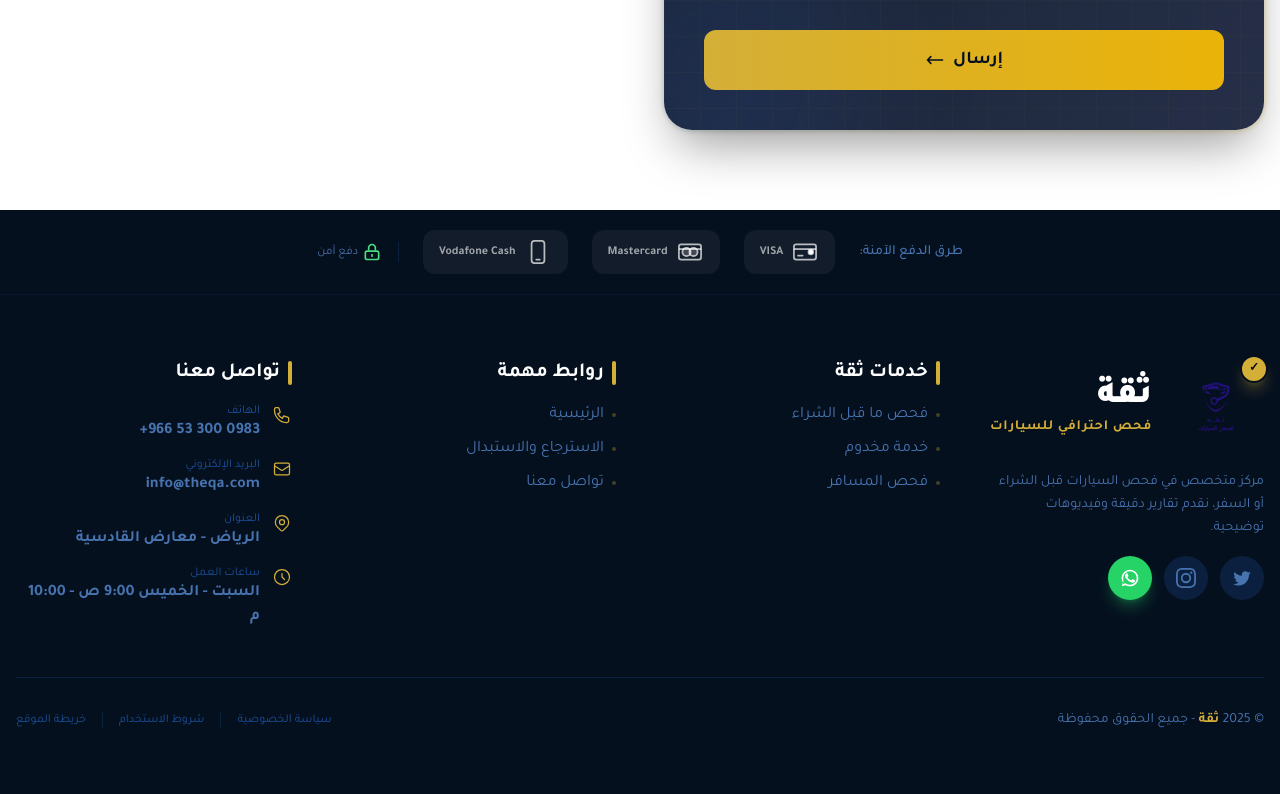
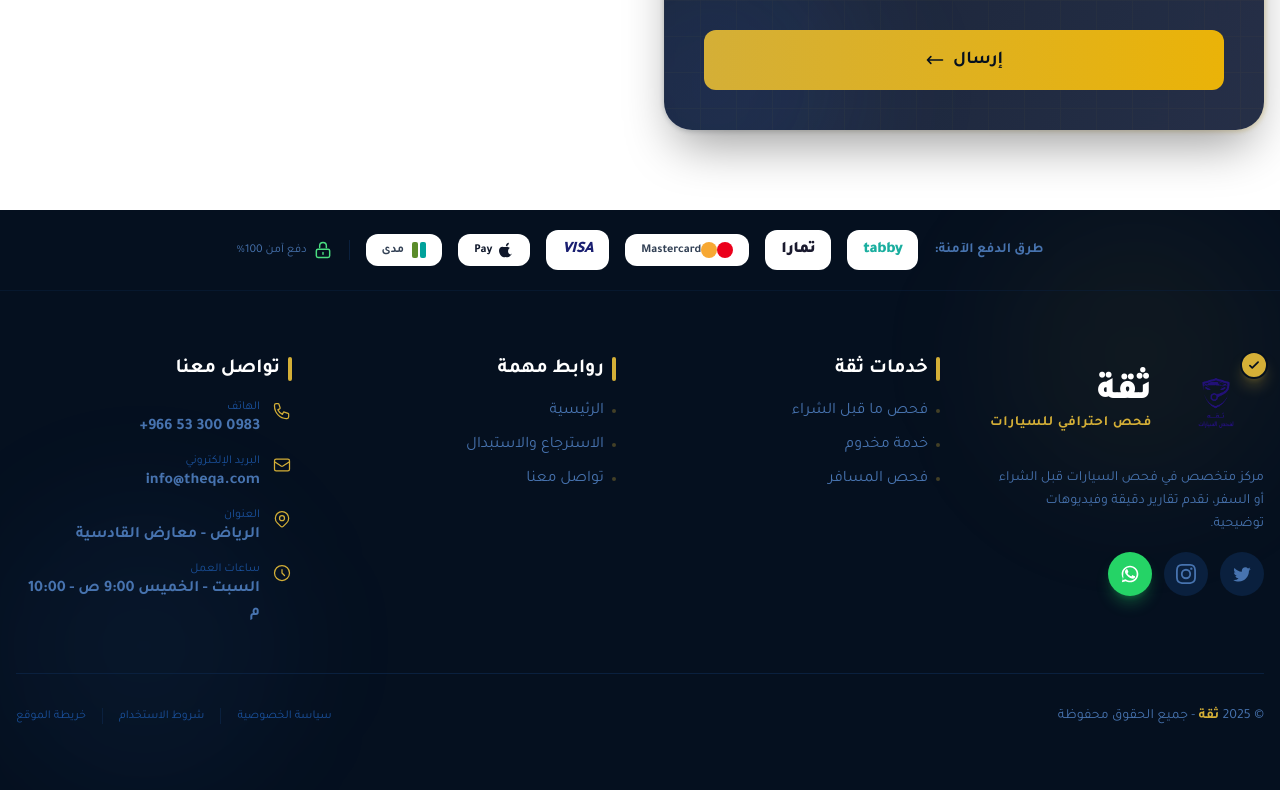
Before and after one commit to osamaday27/theqa, a Nuxt app: page /contact in a window 1280 px wide. Shown: the part 1503-2297 px from the top of the page. Built offline with nearby package versions, Linux system fonts and the light colour scheme.

Commit message:
Appfooter v2

```diff
--- a/components/AppFooter.vue
+++ b/components/AppFooter.vue
@@ -1,71 +1,87 @@
 <template>
-  <footer class="bg-primary-900 text-white">
+  <footer class="bg-primary-900 text-white relative overflow-hidden">
+    <!-- زخارف خلفية خفيفة لتطابق هوية باقي الصفحة -->
+    <div class="absolute top-0 right-0 w-72 h-72 bg-theqa-gold/5 rounded-full blur-3xl pointer-events-none"></div>
+    <div class="absolute bottom-0 left-0 w-72 h-72 bg-blue-500/5 rounded-full blur-3xl pointer-events-none"></div>
 
     <!-- ===== PAYMENT METHODS ===== -->
-    <div class="border-b border-primary-800/50">
+    <div class="relative border-b border-primary-800/50">
       <div class="container mx-auto px-4 py-5">
-        <div class="flex flex-wrap items-center justify-center gap-4 md:gap-6">
-          <span class="text-primary-400 text-xs md:text-sm font-medium">طرق الدفع الآمنة:</span>
+        <div class="flex flex-wrap items-center justify-center gap-3 md:gap-4">
+          <span class="text-primary-400 text-xs md:text-sm font-semibold w-full text-center md:w-auto md:text-right mb-1 md:mb-0">
+            طرق الدفع الآمنة:
+          </span>
 
-          <!-- Visa -->
-          <div class="flex items-center gap-2 bg-white/5 hover:bg-white/10 px-3 md:px-4 py-1.5 md:py-2 rounded-xl transition-all duration-300 group cursor-pointer">
-            <svg class="w-6 h-6 md:w-7 md:h-7 text-white/70 group-hover:text-white transition-colors" viewBox="0 0 24 24" fill="none" stroke="currentColor" stroke-width="1.5">
-              <rect x="2.5" y="5.5" width="19" height="13" rx="2" stroke="currentColor"/>
-              <path d="M2.5 9.5h19" stroke="currentColor"/>
-              <path d="M6 15h4" stroke="currentColor" stroke-linecap="round"/>
-              <circle cx="17" cy="12" r="2" fill="white" stroke="currentColor"/>
-            </svg>
-            <span class="text-white/60 group-hover:text-white text-[10px] md:text-xs font-bold transition-colors">VISA</span>
+          <!-- tabby -->
+          <div class="flex items-center gap-2 bg-white px-3.5 md:px-4 py-2 rounded-xl transition-all duration-300 hover:-translate-y-0.5 hover:shadow-lg shadow-black/10">
+            <span class="text-[#1AAE9F] font-black text-sm md:text-base tracking-tight">tabby</span>
+          </div>
+
+          <!-- تمارا (Tamara) -->
+          <div class="flex items-center gap-2 bg-white px-3.5 md:px-4 py-2 rounded-xl transition-all duration-300 hover:-translate-y-0.5 hover:shadow-lg shadow-black/10">
+            <span class="text-[#1A1A2E] font-black text-sm md:text-base tracking-tight">تمارا</span>
           </div>
 
           <!-- Mastercard -->
-          <div class="flex items-center gap-2 bg-white/5 hover:bg-white/10 px-3 md:px-4 py-1.5 md:py-2 rounded-xl transition-all duration-300 group cursor-pointer">
-            <svg class="w-6 h-6 md:w-7 md:h-7 text-white/70 group-hover:text-white transition-colors" viewBox="0 0 24 24" fill="none" stroke="currentColor" stroke-width="1.5">
-              <rect x="2.5" y="5.5" width="19" height="13" rx="2" stroke="currentColor"/>
-              <path d="M2.5 9.5h19" stroke="currentColor"/>
-              <circle cx="9" cy="12" r="3.5" fill="rgba(255,255,255,0.2)" stroke="currentColor"/>
-              <circle cx="15" cy="12" r="3.5" fill="rgba(255,255,255,0.2)" stroke="currentColor"/>
-            </svg>
-            <span class="text-white/60 group-hover:text-white text-[10px] md:text-xs font-bold transition-colors">Mastercard</span>
+          <div class="flex items-center gap-2 bg-white px-3.5 md:px-4 py-2 rounded-xl transition-all duration-300 hover:-translate-y-0.5 hover:shadow-lg shadow-black/10">
+            <span class="relative flex items-center -space-x-2.5 ml-0.5">
+              <span class="w-4 h-4 md:w-4.5 md:h-4.5 rounded-full bg-[#EB001B]"></span>
+              <span class="w-4 h-4 md:w-4.5 md:h-4.5 rounded-full bg-[#F79E1B] opacity-90 mix-blend-multiply"></span>
+            </span>
+            <span class="text-slate-700 font-bold text-[11px] md:text-xs">Mastercard</span>
           </div>
 
+          <!-- VISA -->
+          <div class="flex items-center gap-2 bg-white px-3.5 md:px-4 py-2 rounded-xl transition-all duration-300 hover:-translate-y-0.5 hover:shadow-lg shadow-black/10">
+            <span class="text-[#1A1F71] font-black italic text-sm md:text-base tracking-tight">VISA</span>
+          </div>
 
-          <!-- Vodafone Cash -->
-          <div class="flex items-center gap-2 bg-white/5 hover:bg-white/10 px-3 md:px-4 py-1.5 md:py-2 rounded-xl transition-all duration-300 group cursor-pointer">
-            <svg class="w-6 h-6 md:w-7 md:h-7 text-white/70 group-hover:text-white transition-colors" viewBox="0 0 24 24" fill="none" stroke="currentColor" stroke-width="1.5">
-              <rect x="6.5" y="2.5" width="11" height="19" rx="2.5" stroke="currentColor"/>
-              <path d="M10.5 18.5h3" stroke="currentColor" stroke-linecap="round"/>
+          <!-- Apple Pay -->
+          <div class="flex items-center gap-1.5 bg-white px-3.5 md:px-4 py-2 rounded-xl transition-all duration-300 hover:-translate-y-0.5 hover:shadow-lg shadow-black/10">
+            <svg class="w-4 h-4 md:w-4.5 md:h-4.5 text-slate-900" viewBox="0 0 24 24" fill="currentColor">
+              <path d="M16.365 1.43c0 1.14-.493 2.27-1.177 3.08-.744.9-1.99 1.57-2.987 1.57-.12 0-.23-.02-.3-.03-.01-.06-.04-.22-.04-.38 0-1.15.572-2.27 1.206-2.98.804-.94 2.142-1.64 3.248-1.68.03.13.05.28.05.42zM20.92 17.07c-.05.12-.83 1.65-2.42 3.39-1.44 1.6-2.86 2.4-4.3 2.4-1.1 0-1.94-.38-2.78-.38-.85 0-1.74.4-2.86.4-1.34 0-2.85-.85-4.28-2.6C2.83 18.4 1.5 15.66 1.5 13.06c0-3.96 2.6-6.06 5.16-6.06 1.18 0 2.31.5 3.13.5.78 0 2.05-.55 3.46-.55.74 0 2.96.07 4.46 2.17-.12.08-2.65 1.55-2.65 4.7 0 3.6 3.16 4.85 3.36 4.95-.02.06-.4 1.36-1.66 1.3z"/>
             </svg>
-            <span class="text-white/60 group-hover:text-white text-[10px] md:text-xs font-bold transition-colors">Vodafone Cash</span>
+            <span class="text-slate-900 font-semibold text-[11px] md:text-xs">Pay</span>
+          </div>
+
+          <!-- مدى (mada) -->
+          <div class="flex items-center gap-2 bg-white px-3.5 md:px-4 py-2 rounded-xl transition-all duration-300 hover:-translate-y-0.5 hover:shadow-lg shadow-black/10">
+            <span class="flex gap-0.5">
+              <span class="w-1.5 h-4 md:h-4.5 bg-[#00A19A] rounded-sm"></span>
+              <span class="w-1.5 h-4 md:h-4.5 bg-[#5B8C2A] rounded-sm"></span>
+            </span>
+            <span class="text-slate-700 font-bold text-[11px] md:text-xs">مدى</span>
           </div>
 
           <!-- شعار الأمان -->
-          <div class="flex items-center gap-1 text-primary-400 text-[10px] md:text-xs border-r border-primary-800 pr-3 md:pr-4">
-            <svg class="w-4 h-4 md:w-5 md:h-5 text-green-400" fill="none" stroke="currentColor" viewBox="0 0 24 24">
-              <path stroke-linecap="round" stroke-linejoin="round" stroke-width="2" d="M12 15v2m-6 4h12a2 2 0 002-2v-6a2 2 0 00-2-2H6a2 2 0 00-2 2v6a2 2 0 002 2zm10-12V7a4 4 0 10-8 0v2"/>
+          <div class="flex items-center gap-1.5 text-primary-400 text-[10px] md:text-xs border-r border-primary-800 pr-3 md:pr-4">
+            <svg class="w-4 h-4 md:w-5 md:h-5 text-green-400 flex-shrink-0" fill="none" stroke="currentColor" viewBox="0 0 24 24">
+              <path stroke-linecap="round" stroke-linejoin="round" stroke-width="1.75" d="M12 15v2m-6 4h12a2 2 0 002-2v-6a2 2 0 00-2-2H6a2 2 0 00-2 2v6a2 2 0 002 2zm10-12V7a4 4 0 10-8 0v2"/>
             </svg>
-            <span>دفع آمن</span>
+            <span>دفع آمن 100%</span>
           </div>
         </div>
       </div>
     </div>
 
     <!-- ===== FOOTER CONTENT ===== -->
-    <div class="container mx-auto px-4 py-12 md:py-16">
-      <div class="grid grid-cols-1 md:grid-cols-2 lg:grid-cols-4 gap-8 md:gap-12">
+    <div class="container relative mx-auto px-4 py-12 md:py-16">
+      <div class="grid grid-cols-1 sm:grid-cols-2 lg:grid-cols-4 gap-10 md:gap-12">
 
         <!-- ===== Column 1: Logo & Social ===== -->
-        <div class="lg:col-span-1">
-          <NuxtLink to="/" class="flex items-center gap-3 md:gap-4 group mb-4">
-            <div class="relative">
+        <div class="sm:col-span-2 lg:col-span-1">
+          <NuxtLink to="/" class="flex items-center gap-3 md:gap-4 group mb-4 w-fit">
+            <div class="relative flex-shrink-0">
               <img
                 src="/logo.png"
                 alt="ثقة - فحص السيارات"
                 class="h-16 w-16 md:h-20 md:w-20 lg:h-24 lg:w-24 object-contain transition-all duration-500 group-hover:scale-110 group-hover:rotate-3"
               />
               <!-- علامة توثيق -->
-              <span class="absolute -top-1 -right-1 w-6 h-6 md:w-7 md:h-7 bg-theqa-gold rounded-full flex items-center justify-center text-[10px] md:text-xs text-primary-900 font-black border-2 border-primary-900 shadow-lg shadow-theqa-gold/30">
-                ✓
+              <span class="absolute -top-1 -right-1 w-6 h-6 md:w-7 md:h-7 bg-theqa-gold rounded-full flex items-center justify-center border-2 border-primary-900 shadow-lg shadow-theqa-gold/30">
+                <svg class="w-3.5 h-3.5 text-primary-900" fill="none" stroke="currentColor" viewBox="0 0 24 24">
+                  <path stroke-linecap="round" stroke-linejoin="round" stroke-width="3" d="M5 13l4 4L19 7"/>
+                </svg>
               </span>
             </div>
             <div>
@@ -83,14 +99,13 @@
           </p>
 
           <div class="flex gap-3">
-
-            <a href="#" class="w-10 h-10 md:w-11 md:h-11 bg-primary-800 rounded-full flex items-center justify-center text-primary-400 hover:bg-theqa-gold hover:text-primary-900 transition-all duration-300 hover:scale-110 hover:-rotate-6">
+            <a href="#" aria-label="تويتر" class="w-10 h-10 md:w-11 md:h-11 bg-primary-800 rounded-full flex items-center justify-center text-primary-400 hover:bg-theqa-gold hover:text-primary-900 transition-all duration-300 hover:scale-110 hover:-rotate-6">
               <svg class="w-5 h-5" fill="currentColor" viewBox="0 0 24 24"><path d="M22.46 6c-.77.35-1.6.58-2.46.69.88-.53 1.56-1.37 1.88-2.38-.83.5-1.75.85-2.72 1.05C18.37 4.5 17.26 4 16 4c-2.35 0-4.27 1.92-4.27 4.29 0 .34.04.67.11.98C8.28 9.09 5.11 7.38 3 4.79c-.37.63-.58 1.37-.58 2.15 0 1.49.75 2.81 1.91 3.56-.71 0-1.37-.2-1.95-.5v.03c0 2.08 1.48 3.82 3.44 4.21a4.22 4.22 0 01-1.93.07 4.28 4.28 0 004 2.98 8.521 8.521 0 01-5.33 1.84c-.34 0-.68-.02-1.02-.06C3.44 20.29 5.7 21 8.12 21 16 21 20.33 14.46 20.33 8.79c0-.19 0-.37-.01-.56.84-.6 1.56-1.36 2.14-2.23z"/></svg>
             </a>
-            <a href="#" class="w-10 h-10 md:w-11 md:h-11 bg-primary-800 rounded-full flex items-center justify-center text-primary-400 hover:bg-theqa-gold hover:text-primary-900 transition-all duration-300 hover:scale-110 hover:rotate-6">
+            <a href="#" aria-label="انستغرام" class="w-10 h-10 md:w-11 md:h-11 bg-primary-800 rounded-full flex items-center justify-center text-primary-400 hover:bg-theqa-gold hover:text-primary-900 transition-all duration-300 hover:scale-110 hover:rotate-6">
               <svg class="w-5 h-5" fill="currentColor" viewBox="0 0 24 24"><path d="M12 2.163c3.204 0 3.584.012 4.85.07 3.252.148 4.771 1.691 4.919 4.919.058 1.265.069 1.645.069 4.849 0 3.205-.012 3.584-.069 4.849-.149 3.225-1.664 4.771-4.919 4.919-1.266.058-1.644.07-4.85.07-3.204 0-3.584-.012-4.849-.07-3.26-.149-4.771-1.699-4.919-4.92-.058-1.265-.07-1.644-.07-4.849 0-3.204.013-3.583.07-4.849.149-3.227 1.664-4.771 4.919-4.919 1.266-.057 1.645-.069 4.849-.069zM12 0C8.741 0 8.333.014 7.053.072 2.695.272.273 2.69.073 7.052.014 8.333 0 8.741 0 12c0 3.259.014 3.668.072 4.948.2 4.358 2.618 6.78 6.98 6.98C8.333 23.986 8.741 24 12 24c3.259 0 3.668-.014 4.948-.072 4.354-.2 6.782-2.618 6.979-6.98.059-1.28.073-1.689.073-4.948 0-3.259-.014-3.667-.072-4.947-.196-4.354-2.617-6.78-6.979-6.98C15.668.014 15.259 0 12 0zm0 5.838a6.162 6.162 0 100 12.324 6.162 6.162 0 000-12.324zM12 16a4 4 0 110-8 4 4 0 010 8zm6.406-11.845a1.44 1.44 0 100 2.881 1.44 1.44 0 000-2.881z"/></svg>
             </a>
-            <a href="https://wa.me/201090718857" target="_blank" class="w-10 h-10 md:w-11 md:h-11 bg-[#25D366] rounded-full flex items-center justify-center text-white hover:bg-[#20bd5a] transition-all duration-300 shadow-lg shadow-[#25D366]/30 hover:scale-110 hover:-rotate-6">
+            <a href="https://wa.me/201090718857" target="_blank" aria-label="واتساب" class="w-10 h-10 md:w-11 md:h-11 bg-[#25D366] rounded-full flex items-center justify-center text-white hover:bg-[#20bd5a] transition-all duration-300 shadow-lg shadow-[#25D366]/30 hover:scale-110 hover:-rotate-6">
               <svg class="w-5 h-5" viewBox="0 0 24 24" fill="currentColor">
                 <path d="M17.472 14.382c-.297-.149-1.758-.867-2.03-.967-.273-.099-.471-.148-.67.15-.197.297-.767.966-.94 1.164-.173.199-.347.223-.644.075-.297-.15-1.255-.463-2.39-1.475-.883-.788-1.48-1.761-1.653-2.059-.173-.297-.018-.458.13-.606.134-.133.298-.347.446-.52.149-.174.198-.298.298-.497.099-.198.05-.371-.025-.52-.075-.149-.669-1.612-.916-2.207-.242-.579-.487-.5-.669-.51-.173-.008-.371-.01-.57-.01-.198 0-.52.074-.792.372-.272.297-1.04 1.016-1.04 2.479 0 1.462 1.065 2.875 1.213 3.074.149.198 2.096 3.2 5.077 4.487.709.306 1.262.489 1.694.625.712.227 1.36.195 1.871.118.571-.085 1.758-.719 2.006-1.413.248-.694.248-1.289.173-1.413-.074-.124-.272-.198-.57-.347z"/>
                 <path d="M12 2C6.477 2 2 6.477 2 12c0 1.89.528 3.659 1.448 5.177L2.25 22l4.835-1.197C8.342 21.472 10.143 22 12 22c5.523 0 10-4.477 10-10S17.523 2 12 2zm0 18c-1.795 0-3.439-.536-4.842-1.454l-.348-.206-3.547.879.94-3.493-.216-.357A8.034 8.034 0 014 12c0-4.411 3.589-8 8-8s8 3.589 8 8-3.589 8-8 8z"/>
@@ -124,7 +139,6 @@
                 فحص المسافر
               </a>
             </li>
-
           </ul>
         </div>
 
@@ -141,12 +155,6 @@
                 الرئيسية
               </a>
             </li>
-            <!-- <li>
-              <a href="#" class="flex items-center gap-2 hover:text-theqa-gold transition-colors group">
-                <span class="w-1 h-1 bg-theqa-gold/30 rounded-full group-hover:bg-theqa-gold transition-colors"></span>
-                الأحكام والخصوصية
-              </a>
-            </li> -->
             <li>
               <a href="/contact" class="flex items-center gap-2 hover:text-theqa-gold transition-colors group">
                 <span class="w-1 h-1 bg-theqa-gold/30 rounded-full group-hover:bg-theqa-gold transition-colors"></span>
@@ -159,12 +167,6 @@
                 تواصل معنا
               </a>
             </li>
-            <!-- <li>
-              <a href="#" class="flex items-center gap-2 hover:text-theqa-gold transition-colors group">
-                <span class="w-1 h-1 bg-theqa-gold/30 rounded-full group-hover:bg-theqa-gold transition-colors"></span>
-                الأسئلة الشائعة
-              </a>
-            </li> -->
           </ul>
         </div>
 
```
